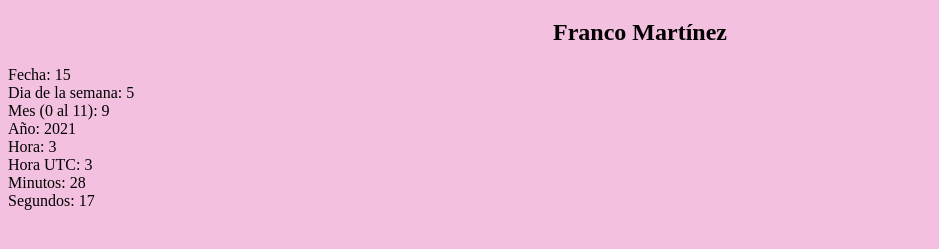
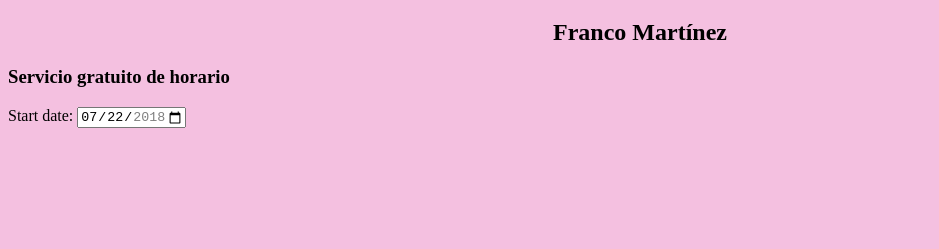
Before and after one commit to Frames2424/Index.html, a plain HTML site: page index.html in a window 1280 px wide. Shown: the part 87-336 px from the top of the page, without its empty margins (0-939 px from the left). Drawn offline with Linux system fonts and the light colour scheme.

Commit message:
Update index.html

```diff
--- a/index.html
+++ b/index.html
@@ -12,10 +12,12 @@
     <h1 align="center">Primer Parcial Sistemas Operativos</h1>
 
     <h2 align="center"> Franco Martínez </h2>
-     <script type="text/javascript">
-var d = new Date();
-document.write('Fecha: '+d.getDate(),'<br>Dia de la semana: '+d.getDay(),'<br>Mes (0 al 11): '+d.getMonth(),'<br>Año: '+d.getFullYear(),'<br>Hora: '+d.getHours(),'<br>Hora UTC: '+d.getUTCHours(),'<br>Minutos: '+d.getMinutes(),'<br>Segundos: '+d.getSeconds());
-</script>
+    <h3 align="left"> Servicio gratuito de horario </h3>
+      <label for="start">Start date:</label>
+
+<input type="date" id="start" name="trip-start"
+       value="2018-07-22"
+       min="2018-01-01" max="2018-12-31">
 
 
 </html>
```
